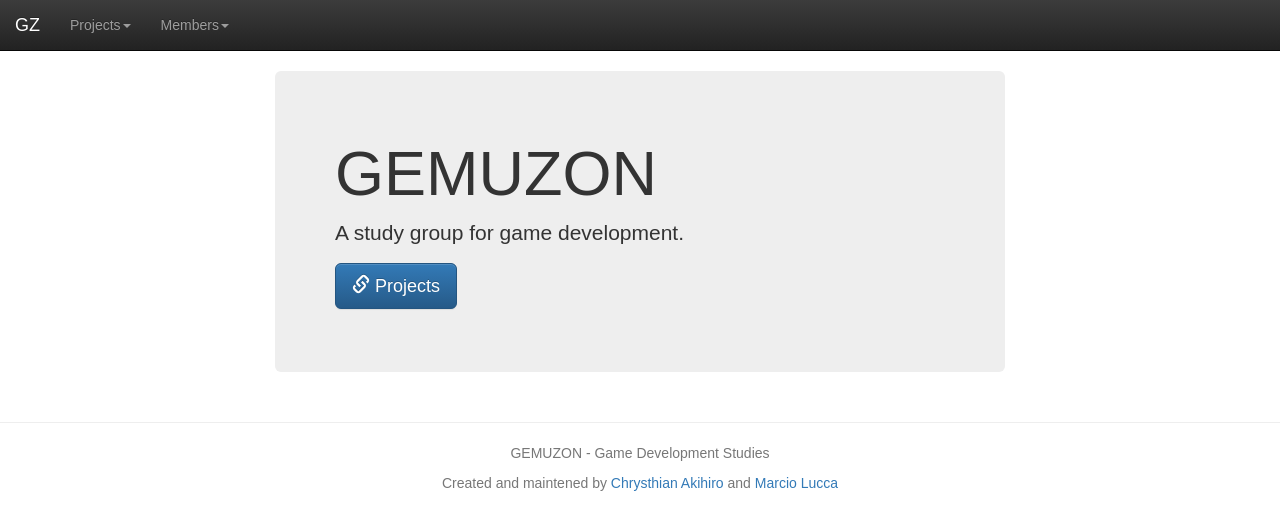
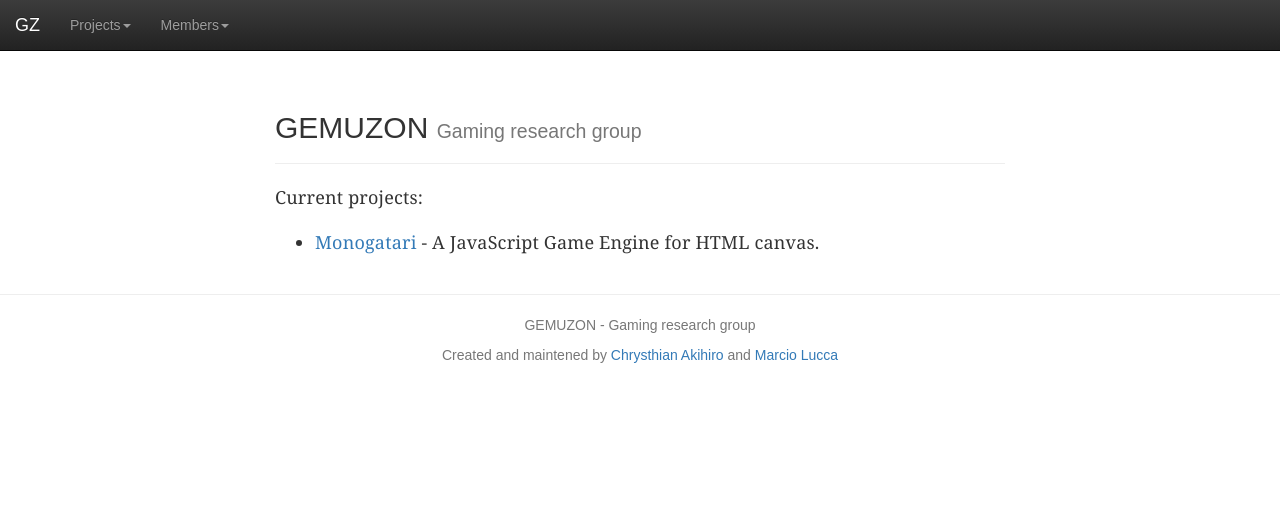
Before and after one commit to digihaus/digihaus.github.io, a plain HTML site: page index.html in a window 1280 px wide. Drawn offline with nearby package versions, Linux system fonts and the light colour scheme.

Commit message:
updating texts

```diff
--- a/index.html
+++ b/index.html
@@ -81,13 +81,21 @@
   </header>
 
   <div class="container content">
-    <div class="jumbotron">
-  <h1>GEMUZON</h1>
-  <p>A study group for game development.</p>
+    <div class="page-header">
+  <h2>GEMUZON <small>Gaming research group</small></h2>
+</div>
+
+<div class="reading">
   <p>
-    <a class="btn btn-primary btn-lg" href="http://github.com/gemuzon" role="button">
-      <span class="glyphicon glyphicon-link"></span> Projects
-    </a>
+    Current projects:
+    <ul>
+      <li>
+        <a href="http://github.com/gemuzon/monogatari">
+          Monogatari
+        </a>
+        - A JavaScript Game Engine for HTML canvas.
+      </li>
+    </ul>
   </p>
 </div>
 
@@ -98,7 +106,7 @@
   <footer style="text-align:center;">
     <div class="container">
       <p class="text-muted">
-        GEMUZON - Game Development Studies<br>
+        GEMUZON - Gaming research group<br>
       </p>
       <p class="text-muted">
         Created and maintened by
```
Also changed, not shown: chrysthian.html (+1 -1 lines), marciolucca.html (+6 -8 lines), src/pages/index.dot.html (+14 -6 lines), src/pages/marciolucca.dot.html (+5 -7 lines), src/templates/default.dot.html (+1 -1 lines).
